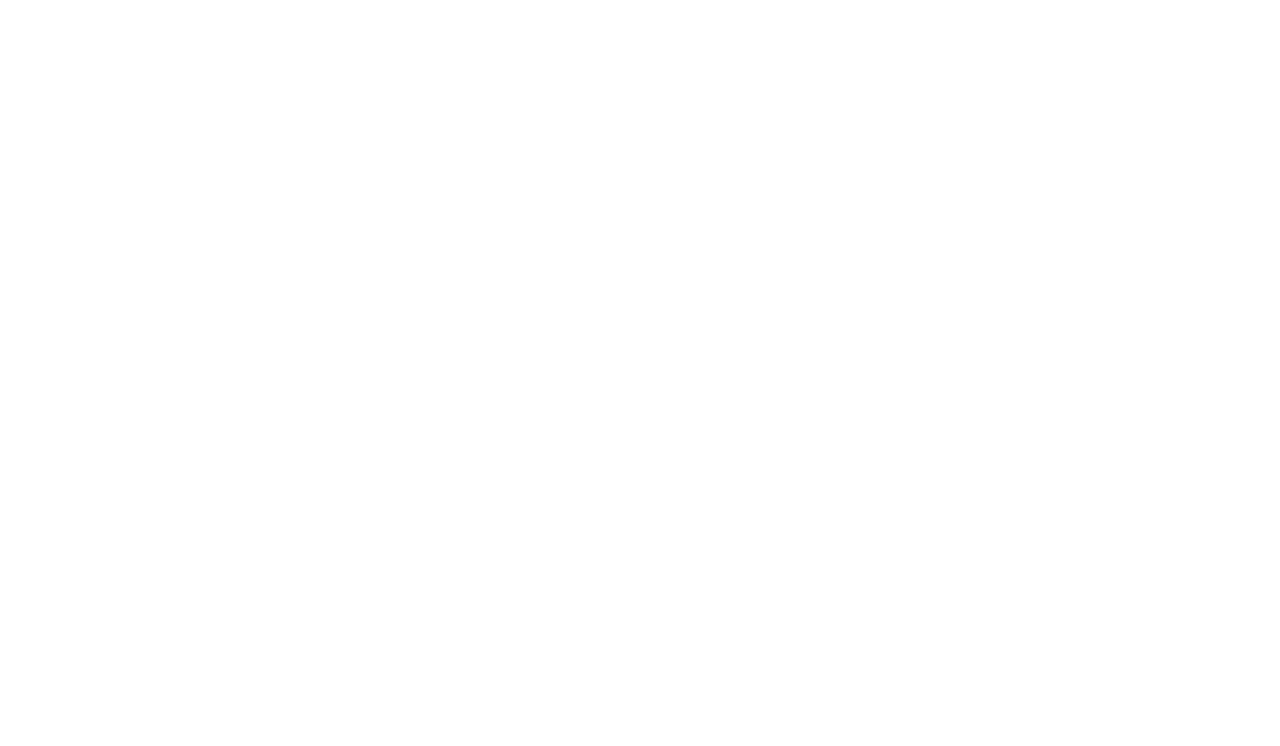
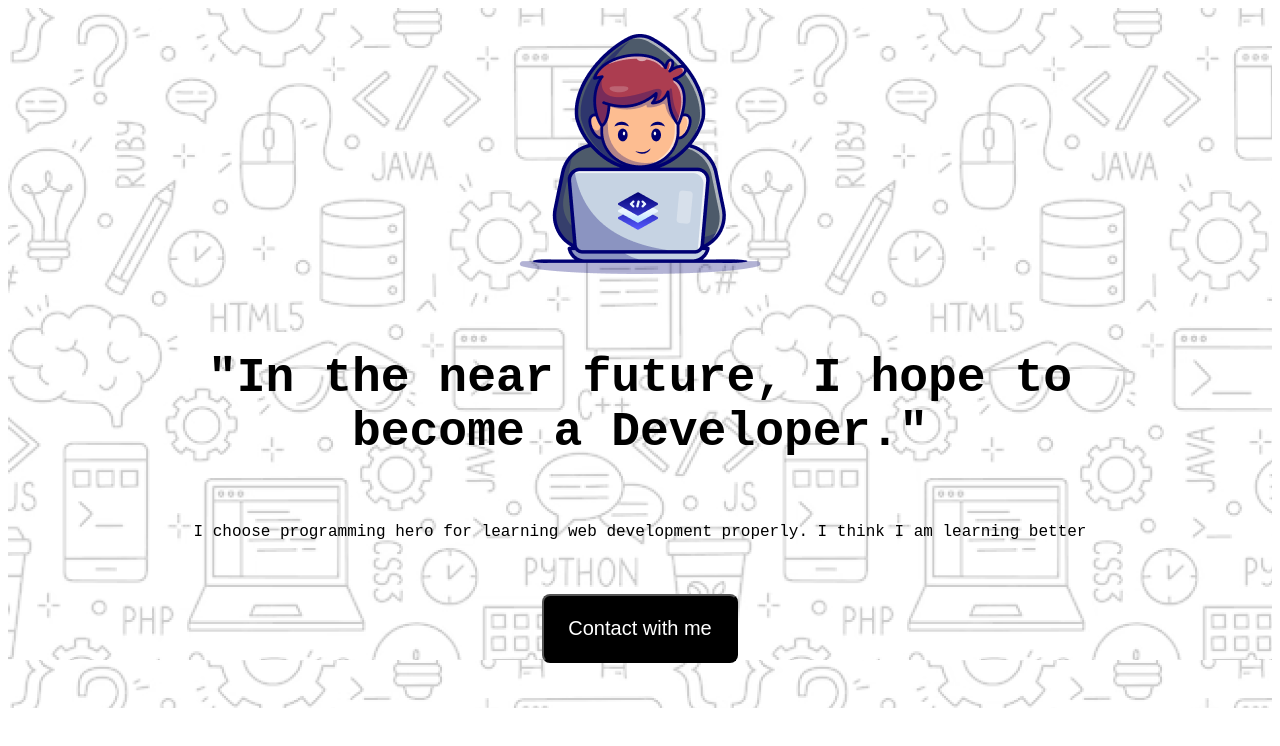
Before and after one commit to aru1204/awlad-portfolio-website, a plain HTML site: page index.html in a window 1280 px wide. Drawn offline with Linux system fonts and the light colour scheme; a web font is replaced by a local one.

Commit message:
Banner Saction Done

```diff
--- a/index.html
+++ b/index.html
@@ -9,7 +9,22 @@
   <link rel="stylesheet" href="style.css">
 
 </head>
-<body>
+<body class="font-style">
+  <header class="header-section">
+    <section class="banner-section">
+      <div class="header-component">
+        <img src="assets/Group.png" alt="" class="banner-img">
+        <h2 class="banner-title">"In the near future, I hope to become a Developer."</h2>
+        <h4 class="banner-description">I choose programming hero for learning web development properly. I think I am learning better</h4>
+        <a href=""><button class="banner-button">Contact with me</button></a>
+      </div>
+    </section>
+  </header>
+  <main class="main-section">
 
+  </main>
+  <footer class="footer-section">
+
+  </footer>
 </body>
 </html>
--- a/style.css
+++ b/style.css
@@ -0,0 +1,42 @@
+@import url('https://fonts.googleapis.com/css2?family=Azeret+Mono:ital,wght@0,100..900;1,100..900&display=swap');
+
+/* shared style */
+
+.font-style{
+  font-family: "Azeret Mono", monospace;
+}
+
+/* banner-section style */
+
+.banner-section{
+  background-image: url(assets/Hero-bg.png);
+  display: flex;
+  justify-content: center;
+}
+.header-component{
+  width: 1000px;
+  text-align: center;
+}
+.banner-img{
+  padding-top: 26px;
+  padding-bottom: 32px;
+}
+.banner-title{
+  font-size: 48px;
+  font-weight: bolder;
+}
+.banner-description{
+  padding-top: 24px;
+  padding-bottom: 32px;
+  font-size: 16px;
+  font-weight: 400;
+}
+.banner-button{
+  margin-bottom: 45px;
+  padding: 21px 24px;
+  background-color: black;
+  color: white;
+  border-radius: 8px;
+  font-size: 20px;
+  font-weight: 500;
+}
```
